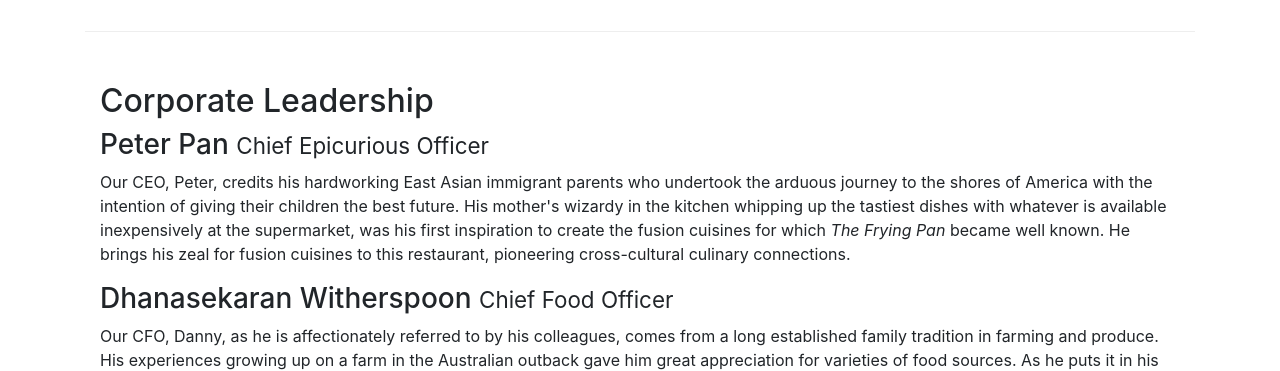
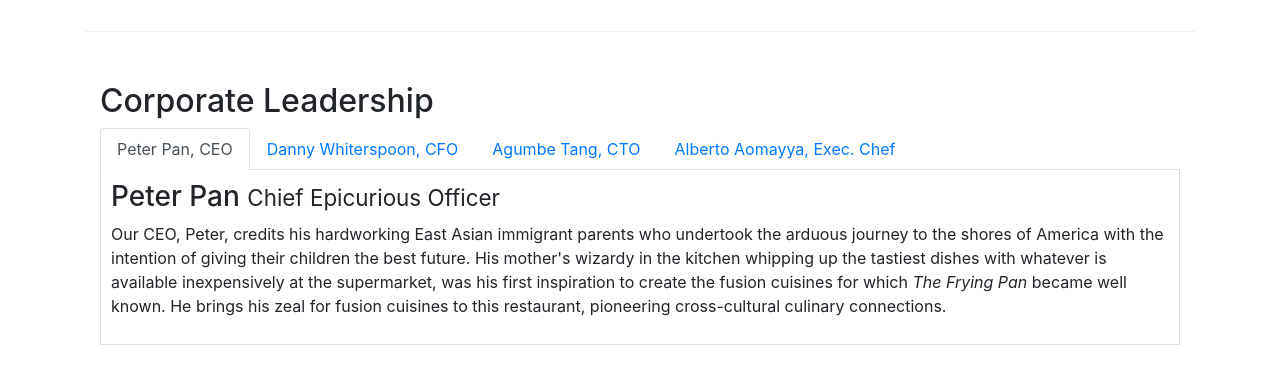
Before and after one commit to gj0706/bootstrap-4, a website: page aboutus.html in a window 1280 px wide. Shown: the part 940-1311 px from the top of the page. Drawn offline with nearby package versions, Linux system fonts and the light colour scheme.

Commit message:
nav tabs

```diff
--- a/aboutus.html
+++ b/aboutus.html
@@ -101,14 +101,38 @@
         <div class="row row-content">
             <div class="col-12">
                 <h2>Corporate Leadership</h2>
+                <ul class="nav nav-tabs">
+                    <li class="nav-item">
+                        <a class="nav-link active" href="#peter" rol="tab" data-toggle="tab">Peter Pan, CEO</a>
+                    </li>
+                    <li class="nav-item">
+                        <a class="nav-link" href="#danny" rol="tab" data-toggle="tab">Danny Whiterspoon, CFO</a>
+                    </li>
+                    <li class="nav-item">
+                        <a class="nav-link" href="#agumbe" rol="tab" data-toggle="tab">Agumbe Tang, CTO</a>
+                    </li>
+                    <li class="nav-item">
+                        <a class="nav-link" href="#alberto" rol="tab" data-toggle="tab">Alberto Aomayya, Exec. Chef</a>
+                    </li>
+                </ul>
+                <div class="tab-content">
+                    <div role="tabpanel" class="tab-pane fade show active" id="peter">
                         <h3 >Peter Pan <small>Chief Epicurious Officer</small></h3>
                         <p class="d-none d-sm-block">Our CEO, Peter, credits his hardworking East Asian immigrant parents who undertook the arduous journey to the shores of America with the intention of giving their children the best future. His mother's wizardy in the kitchen whipping up the tastiest dishes with whatever is available inexpensively at the supermarket, was his first inspiration to create the fusion cuisines for which <em>The Frying Pan</em> became well known. He brings his zeal for fusion cuisines to this restaurant, pioneering cross-cultural culinary connections.</p>
+                    </div>
+                    <div role="tabpanel" class="tab-pane fade " id="danny">
                         <h3>Dhanasekaran Witherspoon <small>Chief Food Officer</small></h3>
                         <p class="d-none d-sm-block">Our CFO, Danny, as he is affectionately referred to by his colleagues, comes from a long established family tradition in farming and produce. His experiences growing up on a farm in the Australian outback gave him great appreciation for varieties of food sources. As he puts it in his own words, <em>Everything that runs, wins, and everything that stays, pays!</em></p>
+                    </div>
+                    <div role="tabpanel" class="tab-pane fade" id="agumbe">
                         <h3>Agumbe Tang <small>Chief Taste Officer</small></h3>
                         <p class="d-none d-sm-block">Blessed with the most discerning gustatory sense, Agumbe, our CTO, personally ensures that every dish that we serve meets his exacting tastes. Our chefs dread the tongue lashing that ensues if their dish does not meet his exacting standards. He lives by his motto, <em>You click only if you survive my lick.</em></p>
+                    </div>
+                    <div role="tabpanel" class="tab-pane fade" id="alberto">
                         <h3>Alberto Somayya <small>Executive Chef</small></h3>
                         <p class="d-none d-sm-block">Award winning three-star Michelin chef with wide International experience having worked closely with whos-who in the culinary world, he specializes in creating mouthwatering Indo-Italian fusion experiences. He says, <em>Put together the cuisines from the two craziest cultures, and you get a winning hit! Amma Mia!</em></p>
+                    </div>
+                </div>
             </div>
         </div>
         <div class="row row-content">
--- a/css/styles.css
+++ b/css/styles.css
@@ -37,3 +37,10 @@ body{
 .navbar-dark{
     background-color: #512DA8;
 }
+
+.tab-content{
+    border-left: 1px solid #ddd;
+    border-right: 1px solid #ddd;
+    border-bottom: 1px solid #ddd;
+    padding: 10px;
+}
```
Also changed, not shown: img/reserve.png (added). Lines whose indentation alone changed are shown as unchanged.
